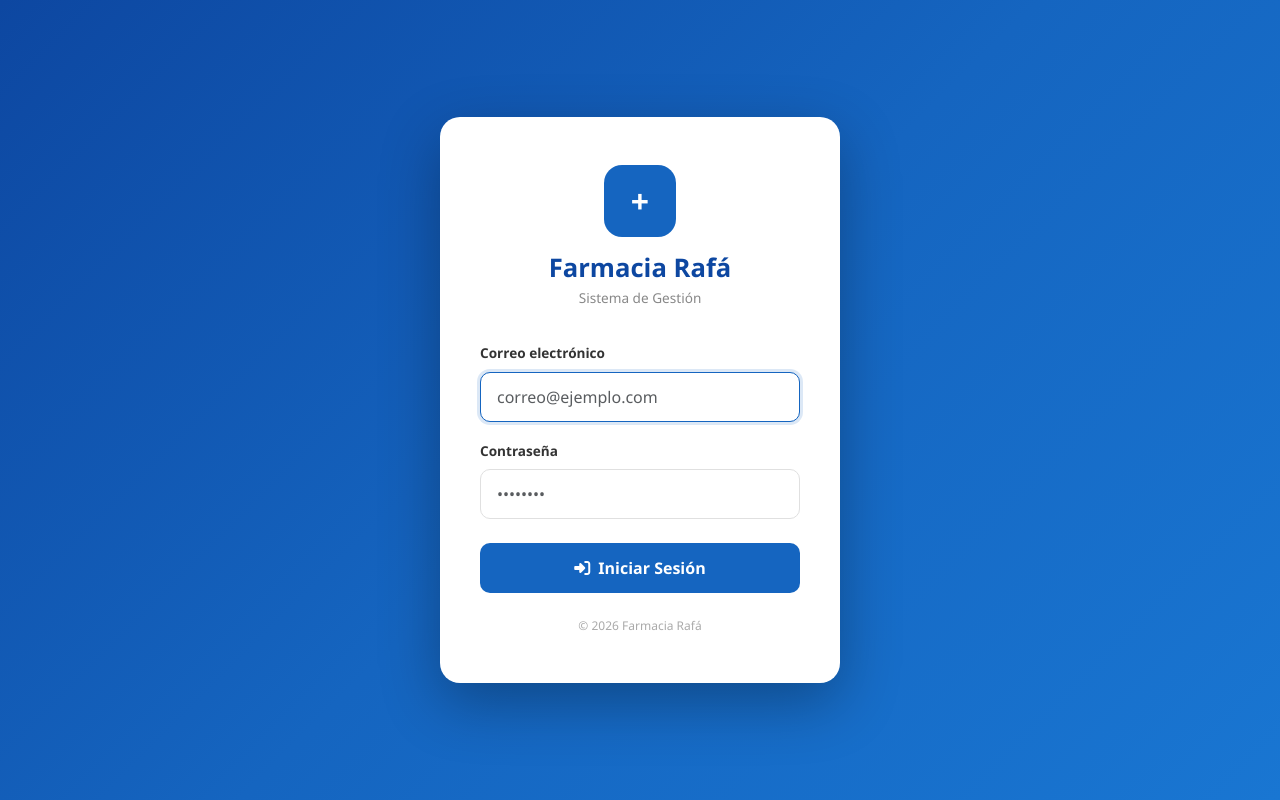
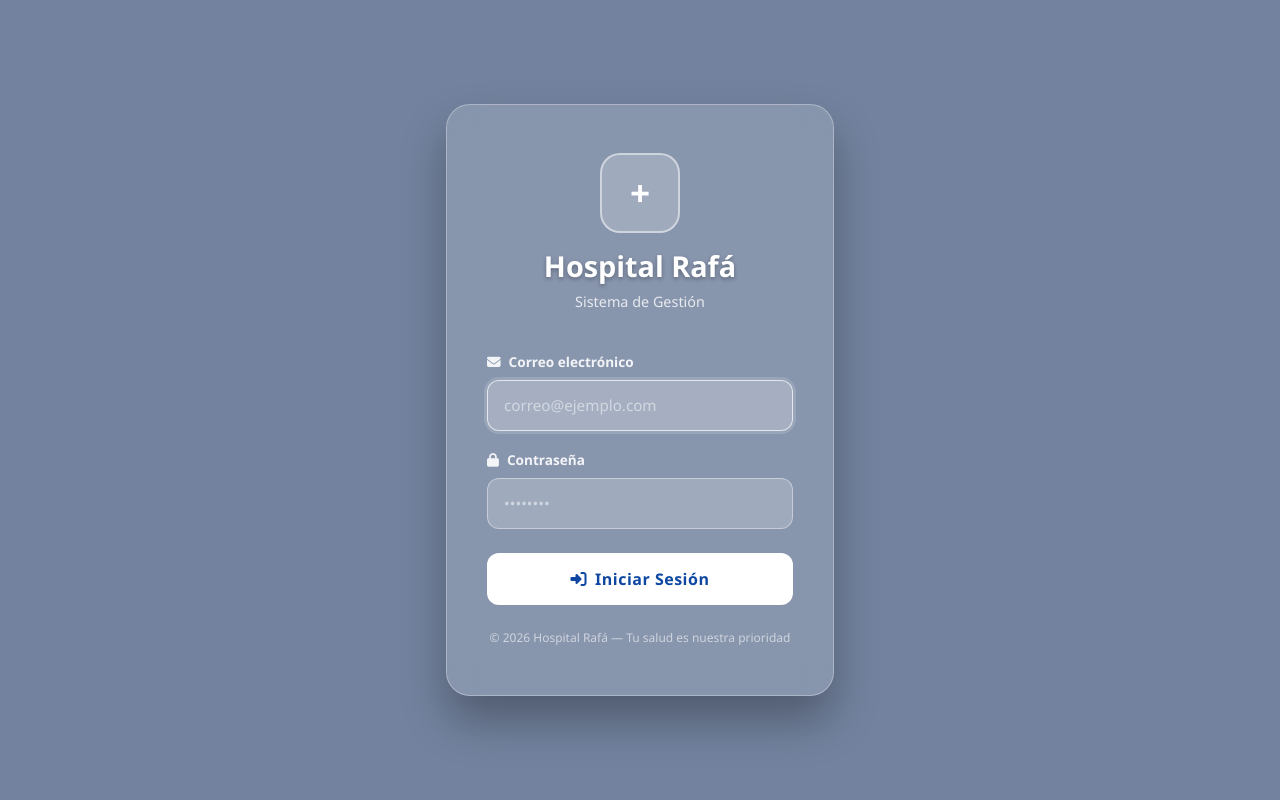
Before and after one commit to sistemacom40-byte/sistema.farmacia.rafa, a Flask app: page / in a window 1280 px wide. Run offline with Flask 3, Linux system fonts and the light colour scheme.

Commit message:
Change branding from Farmacia to Hospital
Updated the login page to reflect hospital branding and improved styling.

```diff
--- a/Farmacia-rafa/templates/login.html
+++ b/Farmacia-rafa/templates/login.html
@@ -3,78 +3,167 @@
 <head>
 <meta charset="UTF-8">
 <meta name="viewport" content="width=device-width, initial-scale=1.0">
-<title>Farmacia Rafa - Iniciar Sesion</title>
+<title>Hospital Rafa - Iniciar Sesion</title>
 <link href="https://cdn.jsdelivr.net/npm/bootstrap@5.3.0/dist/css/bootstrap.min.css" rel="stylesheet">
 <link href="https://cdnjs.cloudflare.com/ajax/libs/font-awesome/6.4.0/css/all.min.css" rel="stylesheet">
 <style>
+  * { margin: 0; padding: 0; box-sizing: border-box; }
+
   body {
-    background: linear-gradient(135deg, #0D47A1 0%, #1565C0 50%, #1976D2 100%);
     min-height: 100vh;
-    display: flex; align-items: center; justify-content: center;
+    background: url('/static/img/hospital.jpg') center center/cover no-repeat fixed;
+    display: flex;
+    align-items: center;
+    justify-content: center;
     font-family: 'Segoe UI', sans-serif;
   }
+
+  body::before {
+    content: '';
+    position: fixed;
+    top: 0; left: 0;
+    width: 100%; height: 100%;
+    background: rgba(0, 30, 80, 0.55);
+    z-index: 0;
+  }
+
+  .login-wrapper {
+    position: relative;
+    z-index: 1;
+    width: 100%;
+    max-width: 420px;
+    padding: 16px;
+  }
+
   .login-box {
-    background: white;
-    border-radius: 20px;
+    background: rgba(255, 255, 255, 0.15);
+    backdrop-filter: blur(16px);
+    -webkit-backdrop-filter: blur(16px);
+    border: 1px solid rgba(255, 255, 255, 0.3);
+    border-radius: 24px;
     padding: 48px 40px;
-    width: 100%;
-    max-width: 400px;
-    box-shadow: 0 20px 60px rgba(0,0,0,0.3);
+    box-shadow: 0 25px 45px rgba(0, 0, 0, 0.3);
   }
+
   .brand {
     text-align: center;
-    margin-bottom: 32px;
+    margin-bottom: 36px;
   }
+
   .brand-icon {
-    width: 72px; height: 72px;
-    background: #1565C0;
-    border-radius: 18px;
+    width: 80px; height: 80px;
+    background: rgba(255,255,255,0.2);
+    border: 2px solid rgba(255,255,255,0.5);
+    border-radius: 20px;
     display: flex; align-items: center; justify-content: center;
     margin: 0 auto 16px;
-    font-size: 2rem; color: white; font-weight: 900;
+    font-size: 2.2rem;
+    color: white;
+    font-weight: 900;
   }
-  .brand h2 { font-weight: 800; color: #0D47A1; margin: 0; font-size: 1.6rem; }
-  .brand p { color: #888; font-size: 0.85rem; margin: 4px 0 0; }
-  .form-label { font-weight: 600; font-size: 0.85rem; color: #333; }
-  .form-control { border-radius: 10px; padding: 12px 16px; border: 1.5px solid #e0e0e0; }
-  .form-control:focus { border-color: #1565C0; box-shadow: 0 0 0 3px rgba(21,101,192,0.15); }
+
+  .brand h2 {
+    font-weight: 800;
+    color: white;
+    font-size: 1.8rem;
+    text-shadow: 0 2px 4px rgba(0,0,0,0.3);
+  }
+
+  .brand p {
+    color: rgba(255,255,255,0.8);
+    font-size: 0.9rem;
+    margin-top: 4px;
+  }
+
+  .form-label {
+    color: rgba(255,255,255,0.9);
+    font-weight: 600;
+    font-size: 0.85rem;
+  }
+
+  .form-control {
+    background: rgba(255,255,255,0.2);
+    border: 1px solid rgba(255,255,255,0.4);
+    border-radius: 12px;
+    padding: 13px 16px;
+    color: white;
+    font-size: 0.95rem;
+  }
+
+  .form-control::placeholder { color: rgba(255,255,255,0.5); }
+
+  .form-control:focus {
+    background: rgba(255,255,255,0.25);
+    border-color: rgba(255,255,255,0.7);
+    box-shadow: 0 0 0 3px rgba(255,255,255,0.15);
+    color: white;
+    outline: none;
+  }
+
   .btn-login {
-    background: #1565C0; color: white; border: none;
-    border-radius: 10px; padding: 13px; font-weight: 700;
-    width: 100%; font-size: 1rem; transition: all 0.2s;
+    background: white;
+    color: #0D47A1;
+    border: none;
+    border-radius: 12px;
+    padding: 14px;
+    font-weight: 700;
+    width: 100%;
+    font-size: 1rem;
+    transition: all 0.2s;
+    letter-spacing: 0.5px;
   }
-  .btn-login:hover { background: #0D47A1; transform: translateY(-1px); }
-  .copy { text-align: center; color: #aaa; font-size: 0.75rem; margin-top: 24px; }
+
+  .btn-login:hover {
+    background: rgba(255,255,255,0.9);
+    transform: translateY(-2px);
+    box-shadow: 0 8px 20px rgba(0,0,0,0.2);
+  }
+
+  .copy {
+    text-align: center;
+    color: rgba(255,255,255,0.6);
+    font-size: 0.75rem;
+    margin-top: 24px;
+  }
+
+  .alert {
+    background: rgba(255,50,50,0.3);
+    border: 1px solid rgba(255,100,100,0.5);
+    color: white;
+    border-radius: 10px;
+  }
 </style>
 </head>
 <body>
+<div class="login-wrapper">
   <div class="login-box">
     <div class="brand">
       <div class="brand-icon">+</div>
-    <h2>Farmacia Raf&aacute;</h2>
+      <h2>Hospital Raf&aacute;</h2>
       <p>Sistema de Gesti&oacute;n</p>
     </div>
 
     {% with messages = get_flashed_messages(with_categories=true) %}
       {% for cat, msg in messages %}
-    <div class="alert alert-{{ cat }} mb-3" role="alert">{{ msg }}</div>
+      <div class="alert mb-3">{{ msg }}</div>
       {% endfor %}
     {% endwith %}
 
     <form method="POST">
       <div class="mb-3">
-      <label class="form-label">Correo electr&oacute;nico</label>
+        <label class="form-label"><i class="fas fa-envelope me-2"></i>Correo electr&oacute;nico</label>
         <input type="email" name="correo" class="form-control" placeholder="correo@ejemplo.com" required autofocus>
       </div>
       <div class="mb-4">
-      <label class="form-label">Contrase&ntilde;a</label>
+        <label class="form-label"><i class="fas fa-lock me-2"></i>Contrase&ntilde;a</label>
         <input type="password" name="password" class="form-control" placeholder="••••••••" required>
       </div>
       <button type="submit" class="btn-login">
         <i class="fas fa-sign-in-alt me-2"></i>Iniciar Sesi&oacute;n
       </button>
     </form>
-  <div class="copy">&copy; 2026 Farmacia Raf&aacute;</div>
+    <div class="copy">&copy; 2026 Hospital Raf&aacute; &mdash; Tu salud es nuestra prioridad</div>
+  </div>
 </div>
 <script src="https://cdn.jsdelivr.net/npm/bootstrap@5.3.0/dist/js/bootstrap.bundle.min.js"></script>
 </body>
```
Lines whose indentation alone changed are shown as unchanged.
